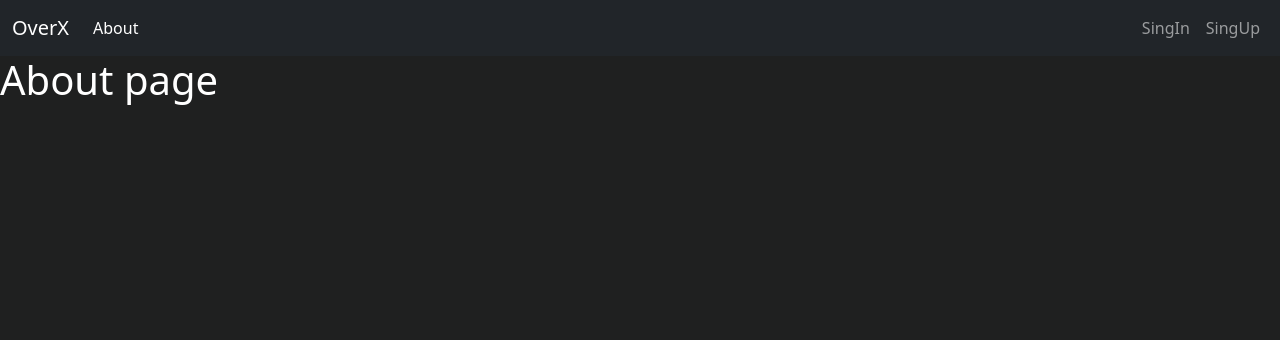
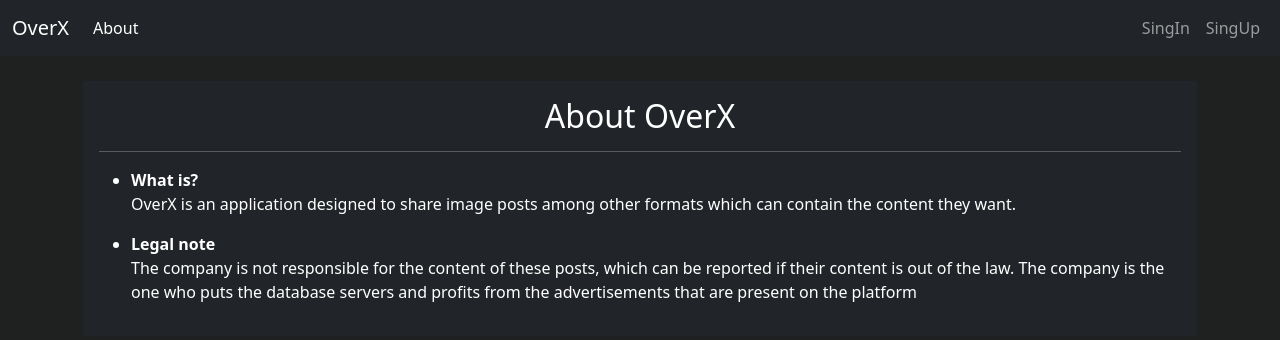
Before and after one commit to JosepMF/overx, a React (Create React App) app: page /overx/about in a window 1280 px wide. Shown: the top 340 px of the page. Built offline with nearby package versions, Linux system fonts and the light colour scheme.

Commit message:
creating many things

```diff
--- a/src/pages/AboutPage/AboutPage.tsx
+++ b/src/pages/AboutPage/AboutPage.tsx
@@ -1,7 +1,24 @@
+import { Container, Card } from "react-bootstrap";
+
 export default function AboutPage() {
     return (
-        <div>
-            <h1>About page</h1>
-        </div>
+        <Container>
+            <Card bg="dark" className="mt-4">
+                <Card.Body>
+                    <h2 className="text-center">About OverX</h2>
+                    <hr />
+                    <ul>
+                        <li>
+                            <b>What is?</b>
+                            <p>OverX is an application designed to share image posts among other formats which can contain the content they want.</p>
+                        </li>
+                        <li>
+                            <b>Legal note</b>
+                            <p>The company is not responsible for the content of these posts, which can be reported if their content is out of the law. The company is the one who puts the database servers and profits from the advertisements that are present on the platform</p>
+                        </li>
+                    </ul>
+                </Card.Body>
+            </Card>
+        </Container>
     )
 }
--- a/src/pages/IndexPage/IndexPage.tsx
+++ b/src/pages/IndexPage/IndexPage.tsx
@@ -10,7 +10,7 @@
     useEffect(() => {
         setDimensions(window.innerWidth);
         console.log(dimenstions);
-    }, []);
+    }, [dimenstions]);
 
     return (
         <Container className="mt-4">
```
Also changed, not shown: src/pages/AccountPage/AccountPage.tsx (+45 -3 lines).
